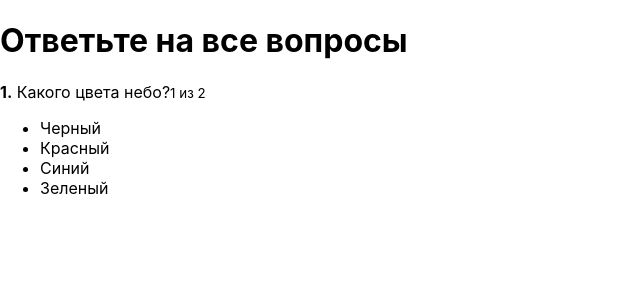
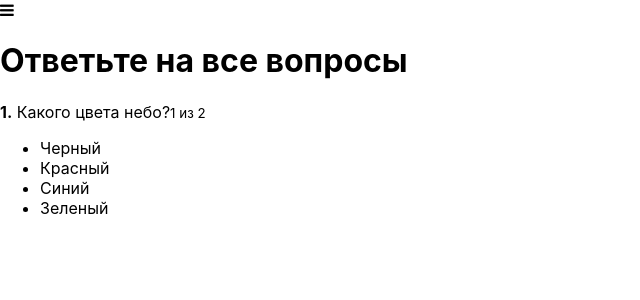
Before and after one commit to Dante040591/react-quiz, a React app: page / in a window 1280 px wide. Shown: the top 300 px of the page, without its empty margins (0-640 px from the left). Built offline with nearby package versions, Linux system fonts and the light colour scheme.

Commit message:
компонент Menu

```diff
--- /dev/null
+++ b/src/components/Navigation/Menu/Menu.css
@@ -0,0 +1,18 @@
+.Menu {
+    position: fixed;
+    top: 40px;
+    left: 40px;
+    font-size: 20px;
+    cursor: pointer;
+    color: #fff;
+    z-index: 100;
+    transition: opacity, left 0.3s ease-in;
+}
+
+.Menu:hover {
+    opacity: 0.7;
+}
+
+.Menu.open {
+    left: 320px;
+}
--- /dev/null
+++ b/src/components/Navigation/Menu/Menu.js
@@ -0,0 +1,24 @@
+import React from 'react'
+import classes from './Menu.css';
+
+const Menu = (props) => {
+  const cls = [
+    classes.Menu,
+    'fa'
+  ];
+
+  if (props.isOpen) {
+    cls.push('fa-times', classes.open);
+  } else {
+    cls.push('fa-bars');
+  }
+
+  return (
+    <i
+      onClick={props.onToggleMenu}
+      className={cls.join(' ')}
+    ></i>
+  )
+};
+
+export default Menu;
--- a/src/hoc/Layout/Layout.js
+++ b/src/hoc/Layout/Layout.js
@@ -1,10 +1,28 @@
 import React, {Component} from 'react';
 import classes from './Layout.css';
+import Menu from '../../components/Navigation/Menu/Menu';
 
 class Layout extends Component {
+
+  state = {
+    menu: false
+  };
+
+  toggleMenuHandler = () => {
+    this.setState({
+      menu: !this.state.menu
+    });
+  };
+
   render() {
     return (
       <div className={classes.Layout}>
+
+        <Menu
+          onToggleMenu={this.toggleMenuHandler}
+          isOpen={this.state.menu}
+        />
+
         <main>
           {this.props.children}
         </main>
```
